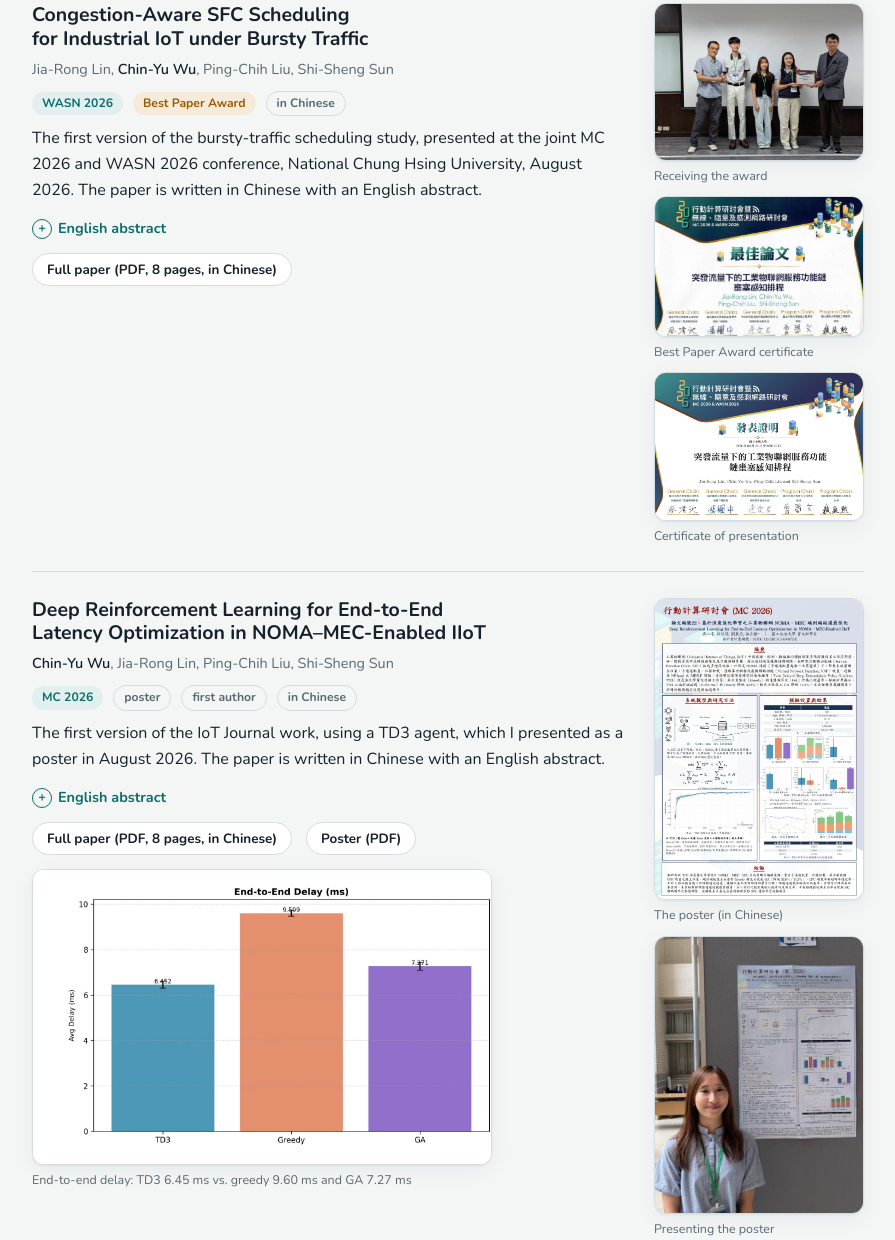
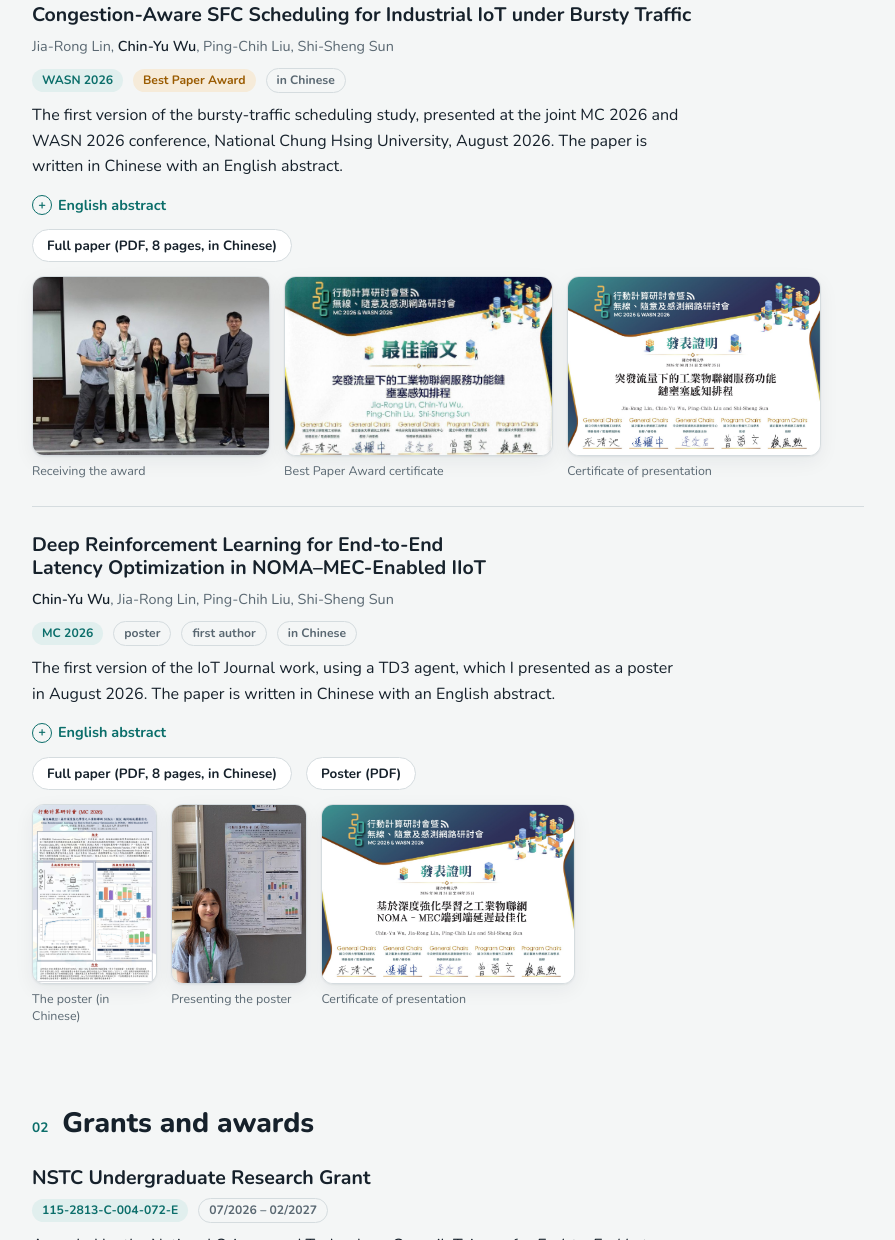
Before and after one commit to IvyWu0818/IvyWu0818.github.io, a plain HTML site: page index.html in a window 1280 px wide. Shown: the part 1946-3186 px from the top of the page, without its empty margins (320-1215 px from the left). Drawn offline with nearby package versions, Linux system fonts and the light colour scheme.

Commit message:
Update HTML

```diff
--- a/index.html
+++ b/index.html
@@ -77,7 +77,7 @@ main { padding-block: 48px 80px; min-width: 0; }
 .id-row { display: flex; align-items: center; gap: 24px; }
 .id-text { display: grid; gap: 10px; min-width: 0; }
 .headshot { width: 128px; height: 128px; border-radius: 50%; object-fit: cover; flex: none; border: 3px solid var(--surface); box-shadow: var(--shadow); background: var(--surface); }
-@media (max-width: 520px) { .id-row { gap: 16px; } .headshot { width: 88px; height: 88px; } }
+@media (max-width: 520px) { .id-row { gap: 16px; } .headshot { width: 88px; height: 88px; } .figs.row.gallery { gap: 10px; } .figs.row.gallery figure button { height: 112px; } }
 .hero h1 { font-size: clamp(2.6rem, 6vw, 4rem); font-weight: 800; letter-spacing: -.01em; }
 .hero p.lede { font-size: 1.15rem; max-width: 62ch; margin: 0; color: var(--ink); }
 .hero p.lede em { font-style: normal; color: var(--signal); font-weight: 500; }
@@ -135,6 +135,10 @@ figure button {
 figure img { display: block; width: 100%; height: auto; max-width: 100%; }
 figure.crop button { aspect-ratio: 4 / 3; }
 figure.crop img { height: 100%; object-fit: cover; }
+.figs.row.gallery { display: flex; flex-wrap: wrap; gap: 14px; align-items: flex-start; }
+.gallery figure { width: min-content; max-width: 100%; }
+.gallery figure button { height: 180px; width: auto; max-width: 100%; }
+.gallery figure img { height: 100%; width: auto; max-width: none; object-fit: contain; }
 figcaption { font-size: .78rem; color: var(--muted); margin-top: 6px; line-height: 1.4; }
 
 /* table */
@@ -282,7 +286,7 @@ dialog button { background: none; border: 1px solid #5A6872; color: #E4EBEE; bor
         </div>
       </article>
 
-      <article class="entry">
+      <article class="entry wide-figs">
         <div>
           <h3 data-i18n="t30">Congestion-Aware SFC Scheduling for Industrial IoT under Bursty Traffic</h3>
           <div class="meta"><span>Jia-Rong Lin, <span class="me">Chin-Yu Wu</span>, Ping-Chih Liu, Shi-Sheng Sun</span></div>
@@ -290,15 +294,15 @@ dialog button { background: none; border: 1px solid #5A6872; color: #E4EBEE; bor
           <p data-i18n="t33">The first version of the bursty-traffic scheduling study, presented at the joint MC 2026 and WASN 2026 conference, National Chung Hsing University, August 2026. The paper is written in Chinese with an English abstract.</p>
           <details class="abstract"><summary data-i18n="t34">English abstract</summary><p data-i18n="t124">Industrial Internet of Things (IIoT) applications often generate bursty uplink traffic under event-driven scenarios, causing instantaneous congestion in Service Function Chain (SFC) queues at edge nodes and degrading service latency and Quality of Service (QoS). This paper proposes a Deep Reinforcement Learning (DRL) based dynamic scheduling mechanism for IIoT edge nodes with pre-deployed Virtual Network Functions (VNFs). We construct a two-tier queuing model comprising a global buffer and per-VNF stage queues and characterize bursty arrivals using a two-state compound Poisson process. The scheduling problem is formulated as a Markov Decision Process (MDP) and solved by the Proximal Policy Optimization (PPO) algorithm, which outputs the release amount of each VNF. Simulation results show that the proposed method effectively reduces queuing delay and QoS violation rate under bursty traffic.</p></details>
           <div class="paper-actions"><a class="btn small" href="papers/WASN2026_full_paper.pdf" target="_blank" rel="noopener" data-i18n="t35">Full paper (PDF, 8 pages, in Chinese)</a></div>
-        </div>
-        <div class="figs">
-          <figure class="crop"><button type="button" data-full="images/04_WASN2026_best_paper_award.jpg" data-cap="Receiving the WASN 2026 Best Paper Award" data-cap-zh="WASN 2026 最佳論文頒獎"><img src="images/04_WASN2026_best_paper_award.jpg" alt="Award ceremony photo" loading="lazy"></button><figcaption data-i18n="t36">Receiving the award</figcaption></figure>
-          <figure><button type="button" data-full="images/05_WASN2026_certificate.jpg" data-cap="Best Paper Award certificate (in Chinese)" data-cap-zh="最佳論文獎狀"><img src="images/05_WASN2026_certificate.jpg" alt="Best Paper Award certificate" loading="lazy"></button><figcaption data-i18n="t37">Best Paper Award certificate</figcaption></figure>
-          <figure><button type="button" data-full="images/05b_WASN2026_presentation_certificate.jpg" data-cap="Certificate of presentation, WASN 2026 (in Chinese)" data-cap-zh="WASN 2026 發表證明"><img src="images/05b_WASN2026_presentation_certificate.jpg" alt="Certificate of presentation, WASN 2026" loading="lazy"></button><figcaption data-i18n="t38">Certificate of presentation</figcaption></figure>
+          <div class="figs row gallery">
+            <figure class="photo"><button type="button" data-full="images/04_WASN2026_best_paper_award.jpg" data-cap="Receiving the WASN 2026 Best Paper Award" data-cap-zh="WASN 2026 最佳論文頒獎"><img src="images/04_WASN2026_best_paper_award.jpg" alt="Award ceremony photo" loading="lazy"></button><figcaption data-i18n="t36">Receiving the award</figcaption></figure>
+            <figure><button type="button" data-full="images/05_WASN2026_certificate.jpg" data-cap="Best Paper Award certificate (in Chinese)" data-cap-zh="最佳論文獎狀"><img src="images/05_WASN2026_certificate.jpg" alt="Best Paper Award certificate" loading="lazy"></button><figcaption data-i18n="t37">Best Paper Award certificate</figcaption></figure>
+            <figure><button type="button" data-full="images/05b_WASN2026_presentation_certificate.jpg" data-cap="Certificate of presentation, WASN 2026 (in Chinese)" data-cap-zh="WASN 2026 發表證明"><img src="images/05b_WASN2026_presentation_certificate.jpg" alt="Certificate of presentation, WASN 2026" loading="lazy"></button><figcaption data-i18n="t38">Certificate of presentation</figcaption></figure>
+          </div>
         </div>
       </article>
 
-      <article class="entry">
+      <article class="entry wide-figs">
         <div>
           <h3 data-i18n="t39">Deep Reinforcement Learning for End-to-End Latency Optimization in NOMA&ndash;MEC-Enabled IIoT</h3>
           <div class="meta"><span><span class="me">Chin-Yu Wu</span>, Jia-Rong Lin, Ping-Chih Liu, Shi-Sheng Sun</span></div>
@@ -306,12 +310,11 @@ dialog button { background: none; border: 1px solid #5A6872; color: #E4EBEE; bor
           <p data-i18n="t41">The first version of the IoT Journal work, using a TD3 agent, which I presented as a poster in August 2026. The paper is written in Chinese with an English abstract.</p>
           <details class="abstract"><summary data-i18n="t34">English abstract</summary><p data-i18n="t125">In Industrial Internet of Things (IIoT) environments, multi-stage real-time services such as preprocessing, anomaly detection, model inference, and feedback control form workflow-style processing chains. Insufficient resources at any stage can cause queuing effects to accumulate along the chain, increasing end-to-end (E2E) latency and the risk of task timeouts, jointly affected by access-layer and edge-computing congestion. This paper models the multi-stage processing flow as a Service Function Chain (SFC) under a Non-Orthogonal Multiple Access (NOMA) wireless transmission environment, where the power allocation and Successive Interference Cancellation (SIC) decoding order follow fixed rules and subchannel assignment serves as the only NOMA-related decision variable, and focuses on system-level joint decisions: subchannel assignment, task offloading, edge-computing resource scheduling, and Virtual Network Function (VNF) placement. Since the joint optimization constitutes a Mixed-Integer Nonlinear Programming (MINLP) problem and is NP-hard, we employ the Twin Delayed Deep Deterministic policy gradient (TD3) deep reinforcement learning to design an online decision-making mechanism, with greedy and genetic algorithms as baselines. Simulation results validate that the proposed method outperforms the baselines in both E2E latency and resource efficiency.</p></details>
           <div class="paper-actions"><a class="btn small" href="papers/MC2026_full_paper.pdf" target="_blank" rel="noopener" data-i18n="t35">Full paper (PDF, 8 pages, in Chinese)</a><a class="btn small" href="papers/MC2026_poster.pdf" target="_blank" rel="noopener" data-i18n="t42">Poster (PDF)</a></div>
-          <figure style="max-width:460px;margin-top:14px"><button type="button" data-full="images/20_MC2026_delay_comparison.jpg" data-cap="Average end-to-end delay: TD3 6.452 ms, greedy 9.599 ms, genetic algorithm 7.271 ms (MC 2026)" data-cap-zh="平均端到端延遲：TD3 6.452 ms、貪婪法 9.599 ms、遺傳演算法 7.271 ms（MC 2026）"><img src="images/20_MC2026_delay_comparison.jpg" alt="Bar chart of end-to-end delay for TD3, greedy, and GA" loading="lazy" style="background:#fff"></button><figcaption data-i18n="t43">End-to-end delay: TD3 6.45 ms vs. greedy 9.60 ms and GA 7.27 ms</figcaption></figure>
-        </div>
-        <div class="figs">
-          <figure><button type="button" data-full="images/21_MC2026_poster.jpg" data-cap="The MC 2026 poster (in Chinese)" data-cap-zh="MC 2026 海報"><img src="images/21_MC2026_poster.jpg" alt="MC 2026 poster" loading="lazy"></button><figcaption data-i18n="t44">The poster (in Chinese)</figcaption></figure>
-          <figure><button type="button" data-full="images/02_MC2026_poster.jpg" data-cap="Presenting the poster at MC 2026" data-cap-zh="MC 2026 海報發表"><img src="images/02_MC2026_poster.jpg" alt="Chin-Yu Wu presenting her poster" loading="lazy"></button><figcaption data-i18n="t45">Presenting the poster</figcaption></figure>
-          <figure><button type="button" data-full="images/03_MC2026_certificate.jpg" data-cap="Certificate of presentation, MC 2026 (in Chinese)" data-cap-zh="MC 2026 發表證明"><img src="images/03_MC2026_certificate.jpg" alt="Certificate of presentation" loading="lazy"></button><figcaption data-i18n="t38">Certificate of presentation</figcaption></figure>
+          <div class="figs row gallery">
+            <figure><button type="button" data-full="images/21_MC2026_poster.jpg" data-cap="The MC 2026 poster (in Chinese)" data-cap-zh="MC 2026 海報"><img src="images/21_MC2026_poster.jpg" alt="MC 2026 poster" loading="lazy"></button><figcaption data-i18n="t44">The poster (in Chinese)</figcaption></figure>
+            <figure class="photo"><button type="button" data-full="images/02_MC2026_poster.jpg" data-cap="Presenting the poster at MC 2026" data-cap-zh="MC 2026 海報發表"><img src="images/02_MC2026_poster.jpg" alt="Chin-Yu Wu presenting her poster" loading="lazy"></button><figcaption data-i18n="t45">Presenting the poster</figcaption></figure>
+            <figure><button type="button" data-full="images/03_MC2026_certificate.jpg" data-cap="Certificate of presentation, MC 2026 (in Chinese)" data-cap-zh="MC 2026 發表證明"><img src="images/03_MC2026_certificate.jpg" alt="Certificate of presentation" loading="lazy"></button><figcaption data-i18n="t38">Certificate of presentation</figcaption></figure>
+          </div>
         </div>
       </article>
     </section>
```
